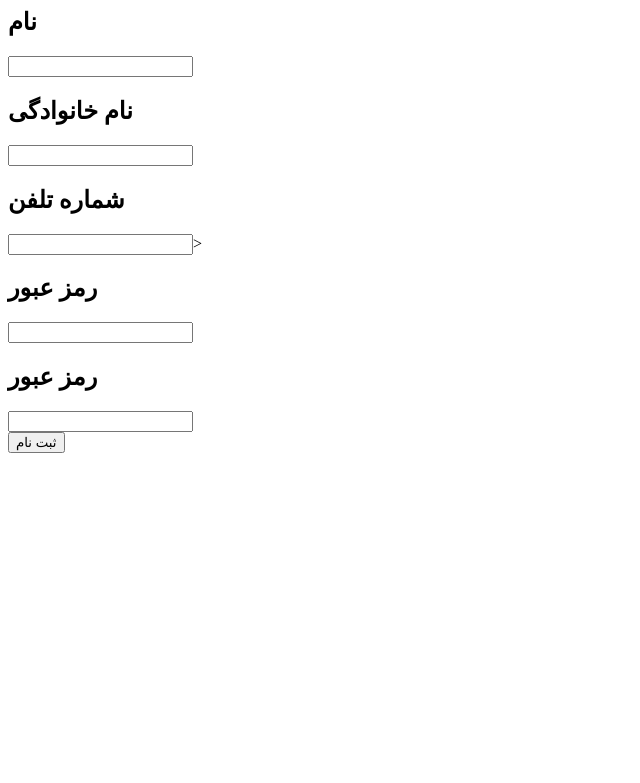
After one commit to FZl47-Projects/alavi, a Django app: page /u/signup in a window 1280 px wide. The commit adds this page. Shown: the top 783 px of the page, without its empty margins (0-640 px from the left). Run offline with Django 4.2, Linux system fonts and the light colour scheme.

Commit message:
login-signup

```diff
--- a/account/templates/account/login.html
+++ b/account/templates/account/login.html
@@ -7,9 +7,9 @@
 <body>
     <form action="" method="POST">
         {% csrf_token %}
-        <div class="phone-number-wrapper">
-            <h2 id="phone_number-text">شماره تلفن</h2>
-            <input type="text" placeholder="" name="phone-number" id="phone-number-input">
+        <div class="phonenumber-wrapper">
+            <h2 id="phonenumber-text">شماره تلفن</h2>
+            <input type="text" placeholder="" name="phonenumber" id="phonenumber-input" pattern="[0-9]{11,12}">
             <i></i>
         </div>
 
--- /dev/null
+++ b/account/templates/account/signup.html
@@ -0,0 +1,42 @@
+<html lang="en">
+<head>
+    <meta charset="UTF-8">
+    <meta name="viewport" content="width=device-width, initial-scale=1.0">
+    <title>Document</title>
+</head>
+<body>
+    <form action="" method="POST">
+        {% csrf_token %}
+        <div class="firstname-wrapper">
+            <h2 id="firstname-text">نام</h2>
+            <input type="text" placeholder="" name="firstname" id="firstname-input">
+            <i></i>
+        </div>
+        <div class="lastname-wrapper">
+            <h2 id="lastname-text">نام خانوادگی</h2>
+            <input type="text" placeholder="" name="lastname" id="lastname-input">
+            <i></i>
+        </div>
+        <div class="phonenumber-wrapper">
+            <h2 id="phonenumber-text">شماره تلفن</h2>
+            <input type="text" placeholder="" name="phonenumber" id="phonenumber-input" pattern="[0-9]{11,12}">>
+            <i></i>
+        </div>
+
+        <div class="password-wrapper">
+            <h2 id="password-text">رمز عبور</h2>
+            <input type="password" placeholder="" name="password" id="password-input">
+        </div>
+
+        <div class="password2-wrapper">
+            <h2 id="password2-text">رمز عبور</h2>
+            <input type="password2" placeholder="" name="password2" id="password2-input">
+        </div>
+
+        <div class="sign-up-button">
+            <input type="submit" value="ثبت نام" class="signin-button">
+        </div>
+
+    </form>
+</body>
+</html>
--- /dev/null
+++ b/account/urls.py
@@ -0,0 +1,9 @@
+from django.urls import path
+from . import views
+
+app_name = 'account'
+
+urlpatterns =[
+    path('login', views.Login.as_view(), name='login'),
+    path('signup', views.Signup.as_view(), name='signup'),
+]
--- a/account/views.py
+++ b/account/views.py
@@ -1,13 +1,43 @@
-from django.shortcuts import render
-import requests
-# Create your views here.
-def login(request):
-    if request.method == 'POST':
-        username = request.POST.get('username', False)
-        password = request.POST.get('password', False)
 
-        inputs_val = [username, password]
+from django.views.generic import View
+from django.shortcuts import render, redirect
+from django.contrib.auth import authenticate, login,logout
+from .models import User
 
-        if User.objects.filter(username=username, password=password).exists():
-            user = User.objects.get(username=username, password=password)
-            request.session['user_id'] = user.id
+
+class Login(View):
+
+    def get(self,request):
+        return render(request,'account/login.html')
+
+    def post(self,request):
+        post = request.POST
+        phonenumber = post["phonenumber"]
+        password = post["password"]
+
+        user = authenticate(request, phonenumber=phonenumber, password=password)
+        if user is not None:
+            login(request, user)
+            #return redirect()
+
+
+class Signup(View):
+    def get(self,request):
+        return render(request,'account/signup.html')
+
+    def post(self, request):
+        post = request.POST
+        firstname = post["firstname"]
+        lastname = post["lastname"]
+        phonenumber = post["phonenumber"]
+        password = post["password"]
+        password2 = post["password2"]
+
+        if User.objects.filter(phonenumber=phonenumber).exists():
+            #eror
+            pass
+        if password == password2:
+            new_user = User(first_name=firstname,last_name=lastname,phonenumber=phonenumber)
+            new_user.set_password(password)
+            new_user.save()
+            return redirect('account:login')
--- a/config/urls.py
+++ b/config/urls.py
@@ -14,8 +14,9 @@ Including another URLconf
     2. Add a URL to urlpatterns:  path('blog/', include('blog.urls'))
 """
 from django.contrib import admin
-from django.urls import path
+from django.urls import path, include
 
 urlpatterns = [
     path('admin/', admin.site.urls),
+    path('u/', include('account.urls',namespace='account')),
 ]
--- a/requirements.txt
+++ b/requirements.txt
@@ -1,5 +1,5 @@
 asgiref==3.7.2
-backports.zoneinfo==0.2.1
+# backports.zoneinfo==0.2.1
 Django==4.1.3
 django-phonenumber-field==7.1.0
 phonenumbers==8.13.20
```
Also changed, not shown: db.sqlite3.
